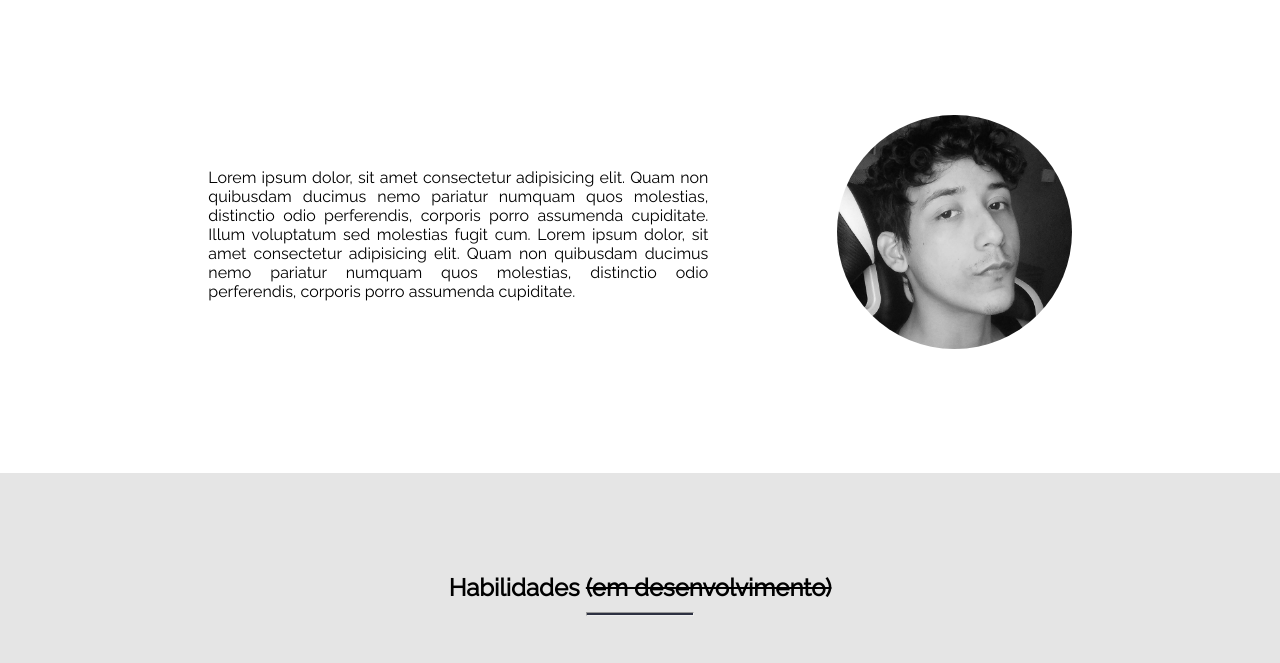
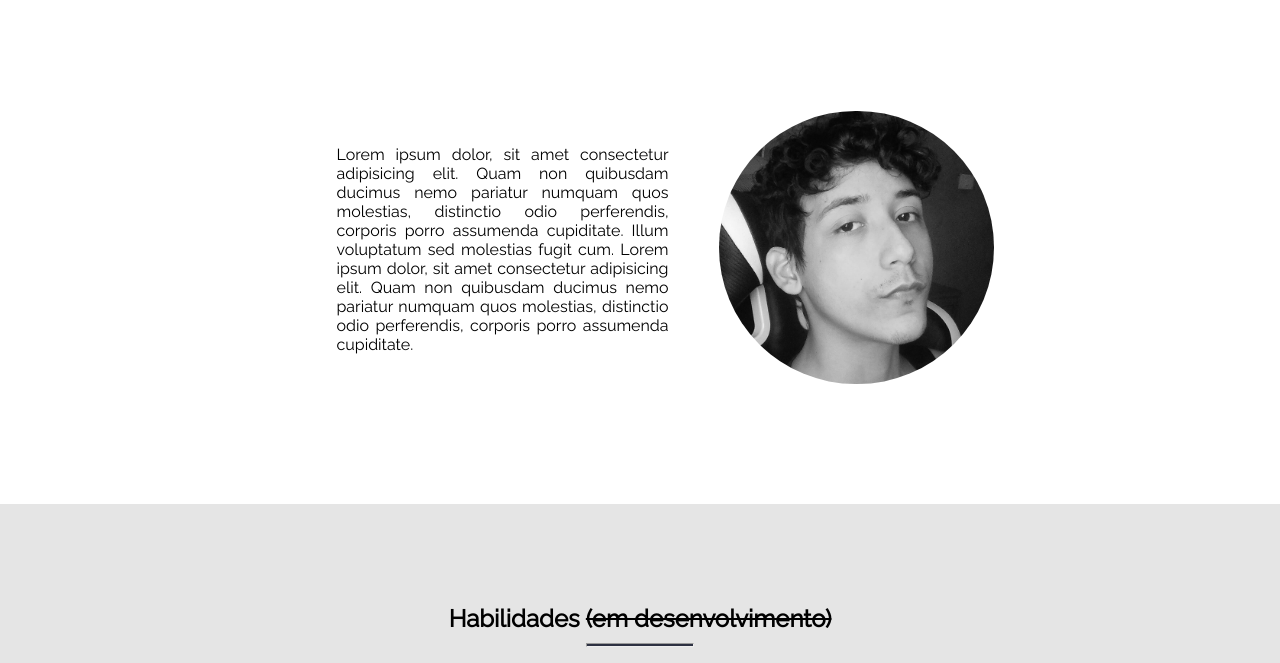
Before and after one commit to victorsbit/victorsbit.github.io, a plain HTML site: page index.html in a window 1280 px wide. Shown: the part 65-728 px from the top of the page. Drawn offline with Linux system fonts and the light colour scheme.

Commit message:
Adiciona alteracoes ao espacamento dos elementos da secao 'hero' para displays grandes

```diff
--- a/style.css
+++ b/style.css
@@ -34,6 +34,7 @@ body {
   color: white;
   text-decoration: none;
 }
+
 
 @media screen and (max-width: 1024px) {
   .header-container {
@@ -72,6 +73,23 @@ main {
 
 .card-img {
   width: 200px;
+}
+
+@media screen and (min-width: 1025px) {
+  .hero {
+    justify-content: center;
+  }
+
+  .profile-pic {
+    padding: 0;
+  }
+
+  .about-me {
+    width: 40%;
+    padding: 50px;
+    text-align: justify;
+    text-justify: distribute;
+  }
 }
 
 @media screen and (max-width: 1024px) {
```
